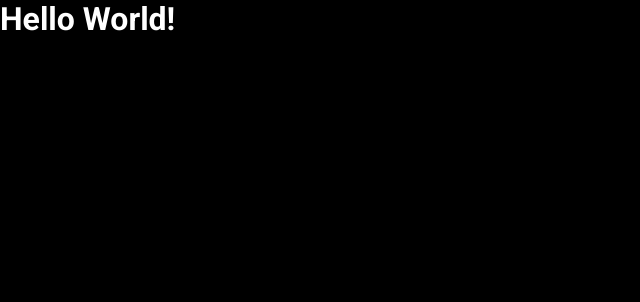
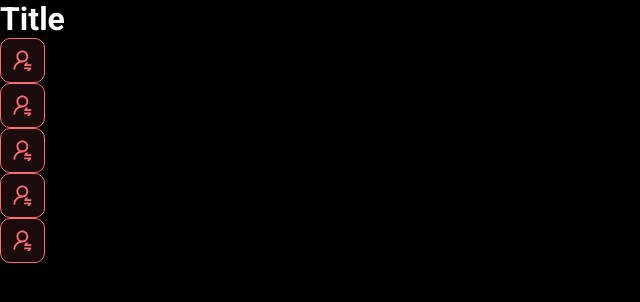
Before and after one commit to olvericc/dsmetaEricV3, a React (Vite) app in the folder frontend/: page / in a window 1280 px wide. Shown: the top 302 px of the page, without its empty margins (0-640 px from the left). Built offline with nearby package versions, Linux system fonts and the light colour scheme.

Commit message:
creating the first component in react

```diff
--- a/frontend/src/App.tsx
+++ b/frontend/src/App.tsx
@@ -1,5 +1,16 @@
+import NotificationButton from "./components/NotificationButton";
+
 function App() {
-  return(<h1>Hello World!</h1>);
+  return (
+    <>
+      <h1>Title</h1>
+      <NotificationButton/>
+      <NotificationButton/>
+      <NotificationButton/>
+      <NotificationButton/>
+      <NotificationButton/>
+    </>
+  );
 }
 
 export default App
--- /dev/null
+++ b/frontend/src/components/NotificationButton/index.tsx
@@ -0,0 +1,14 @@
+import icon from "../../assets/img/notification-icon.svg"
+import './styles.css'
+
+function NotificationButton() {
+    return (
+        <>
+            <div className="dsmeta-red-btn">
+                <img src={icon} alt="Notify" />
+            </div>
+        </>
+    );
+}
+
+export default NotificationButton
--- /dev/null
+++ b/frontend/src/components/NotificationButton/styles.css
@@ -0,0 +1,15 @@
+.dsmeta-red-btn {
+    height: 45px;
+    width: 45px;
+    background: rgba(255, 107, 114, 0.1);
+    border: 1px solid #ff6b72;
+    border-radius: 10px;
+    display: flex;
+    align-items: center;
+    justify-content: center;
+    cursor: pointer;
+  }
+
+  .dsmeta-red-btn img {
+      width: 19px;
+  }
```
Also changed, not shown: frontend/src/assets/img/logo.svg (added), frontend/src/assets/img/notification-icon.svg (added).
